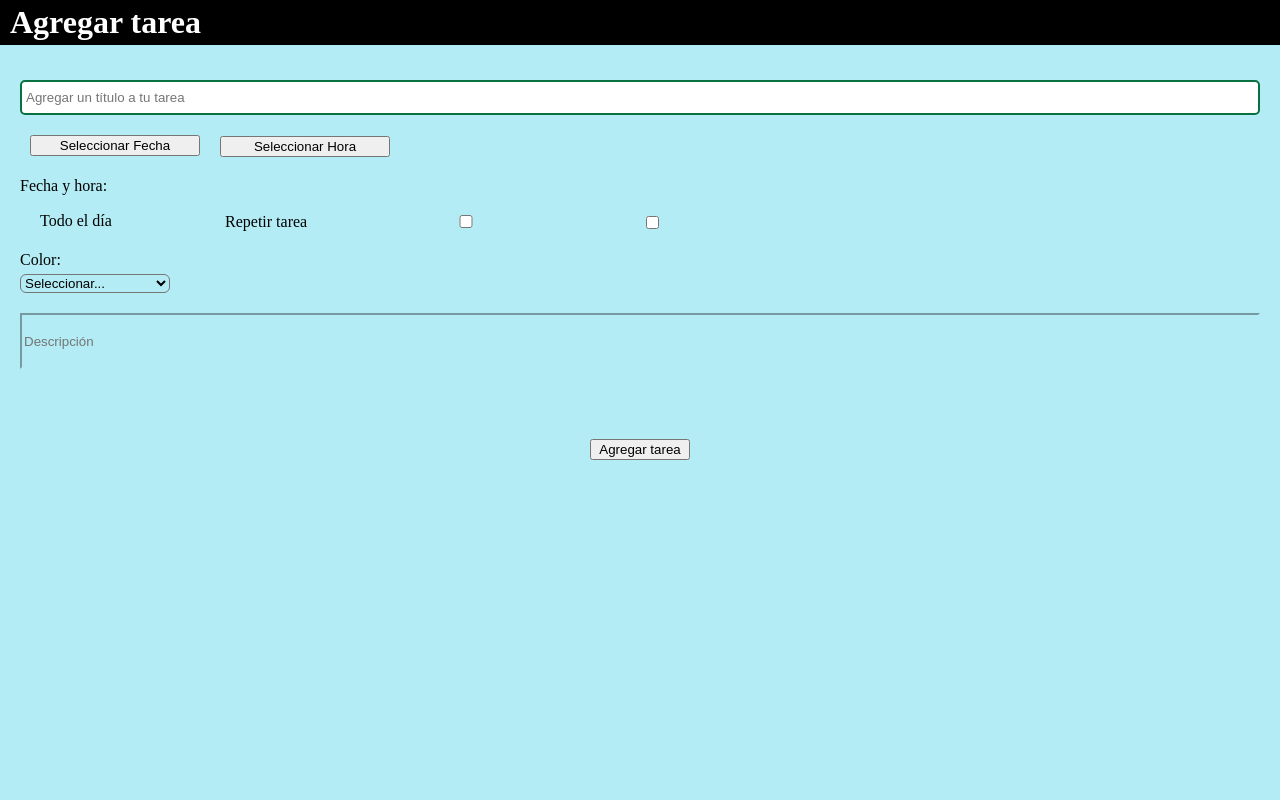
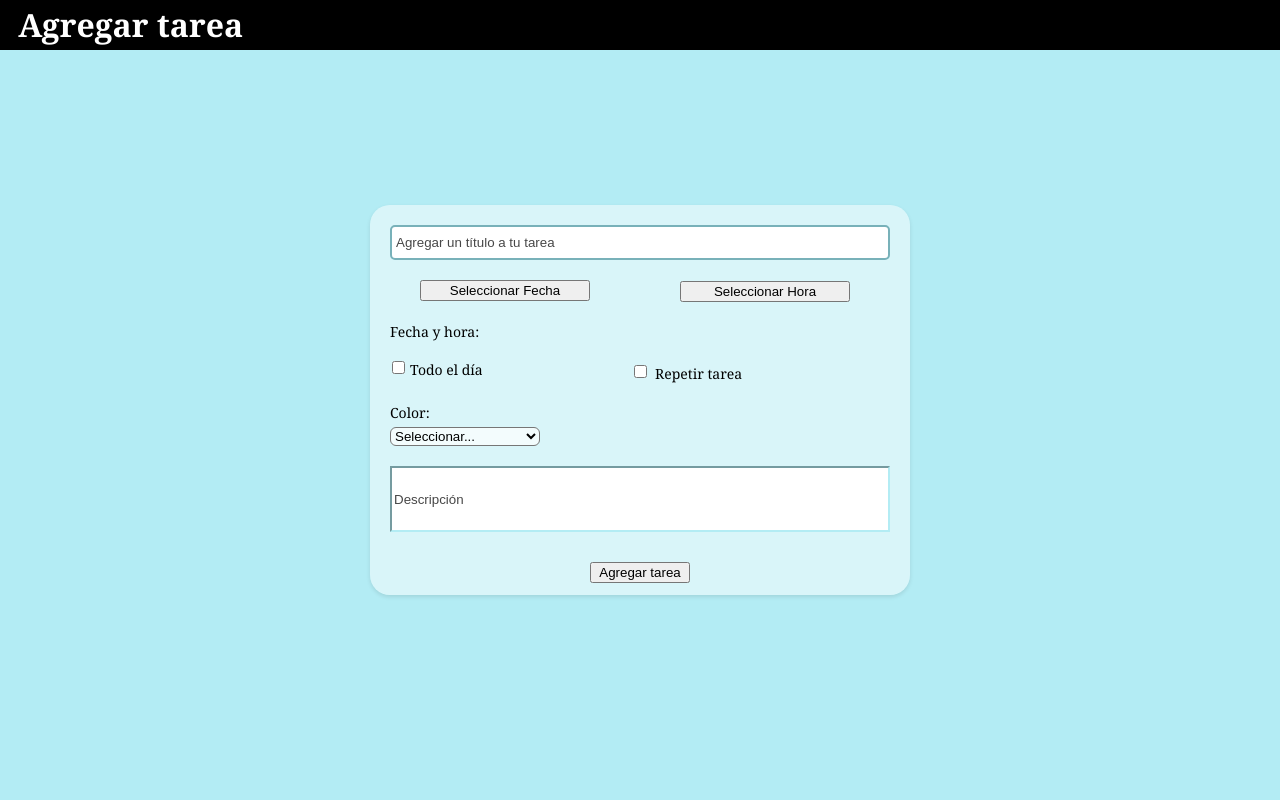
Before and after one commit to Cristianplus/Dayplanner_PC, a PHP site: page /add.html in a window 1280 px wide. Run offline with PHP 8.4, Linux system fonts and the light colour scheme.

Commit message:
avance en el diseño de la opción de "Agregar tarea"

```diff
--- a/add.html
+++ b/add.html
@@ -10,9 +10,10 @@
 
     <body class="body">
         <div class="container">
-            <h1 class="header">Agregar tarea</h1>
+            <h1 class="header">&nbsp;Agregar tarea</h1>
         </div>
 
+        <div class="form-add-edit">
             <form class="add_task">
 
                 <input type="text" name="titulo" placeholder="Agregar un título a tu tarea" class="title_task" required>
@@ -32,19 +33,19 @@
                 <label for="frutas" id="color_label">Color:</label>
                 <select name="color" id="color">
                 <option>Seleccionar...</option>
-            <option>🔴 Rojo</option>
-            <option>🟢 Verde</option>
-            <option>🔵 Azul</option>
-            <option>Rojo</option>
-            <option>Verde</option>
-            <option>Azul</option>
+                <option>🔴 Muy importante</option>
+                <option>🟢 Importante</option>
+                <option>🔵 No tan importante</option>
                 </select>
-
 
                 <input type="description" name="descripcion" placeholder="Descripción" id="description" required>
 
                 <button class="add_btn"> Agregar tarea</button>
+
             </form>
+
+        </div>
+
         <script src="js/app.js"></script>
     </body>
 
--- a/css/style.css
+++ b/css/style.css
@@ -1,6 +1,10 @@
 .body {
     background-color: #b3ecf4;
     margin: 0;
+    min-height: 100vh;
+    display: grid;
+    place-items: center;
+    font-family: Georgia, sans-serif;
 }
 
 .container {
@@ -8,35 +12,43 @@
     top: 0;
     left: 0;
     width: 100%;
-    height: 45px;
+    height: 50px;
     background-color: black;
 }
 
-.header {
-    color: white;
-    padding-left: 10px;
-    line-height: 45px;
-    margin: 0;
+    .header {
+        color: white;
+        padding-left: 10px;
+        line-height: 50px;
+        margin: 0;
+    }
+
+.form-add-edit {
+    width: 500px;
+    height: 350px;
+    background-color: rgba(255, 255, 255, 0.5);
+    border-radius: 20px;
+    margin: 80px;
+    font-size: 14px;
+    box-shadow: 0 2px 4px rgba(0, 0, 0, 0.1);
+    padding: 20px;
 }
 
 .add_task {
     display: flex;
     flex-direction: column;
-    padding: 20px;
-    margin-top: 60px;
-    min-width: 150px;
 }
 
 .title_task {
     border-radius: 5px;
     padding: 8px 4px;
-    border: 2px solid rgb(9, 113, 63);
+    border: 2px solid #78b1b9;
 }
 
 #btn_date {
     width: 170px;
     margin-top: 20px;
-    margin-left: 10px;
+    margin-left: 30px;
     text-align: center;
 }
 
@@ -44,7 +56,7 @@
     width: 170px;
     margin-top: -20px;
     text-align: center;
-    margin-left: 200px;
+    margin-left: 290px;
 }
 
 .date_select {
@@ -52,27 +64,22 @@
 }
 
 #all_day {
-    margin-left: -345px;
+    margin-left: -480px;
     margin-top: 20px;
 }
 
 #all_day_label {
-    margin-top: -19px;
+    margin-top: -17px;
     margin-left: 20px;
 }
 
 #repeat_task {
     margin-top: -14px;
-    margin-left: 28px;
 }
 
 #repeat_task_label {
-    margin-left: 205px;
-    margin-top: -19px;
-}
-
-#prioridad {
-    margin-top: 20px;
+    margin-left: 265px;
+    margin-top: -17px;
 }
 
 #color_label {
@@ -82,18 +89,23 @@
 #color {
     margin-top: 5px;
     width: 150px;
-    background-color: #b3ecf4;
+    background-color: rgba(255, 255, 255, 0.7);
     border-radius: 6px;
+}
+
+input::placeholder {
+    color: rgb(71, 71, 71);
+    opacity: 1;
 }
 
 #description {
     margin-top: 20px;
     border-color: #b3ecf4;
-    background-color: #b3ecf4;
-    height: 50px;
+    background-color: white;
+    height: 60px;
 }
 
 .add_btn {
     width: 100px;
-    margin: 70px auto;
+    margin: 30px auto;
 }
```
Also changed, not shown: 1 other file. Lines whose indentation alone changed are shown as unchanged.
